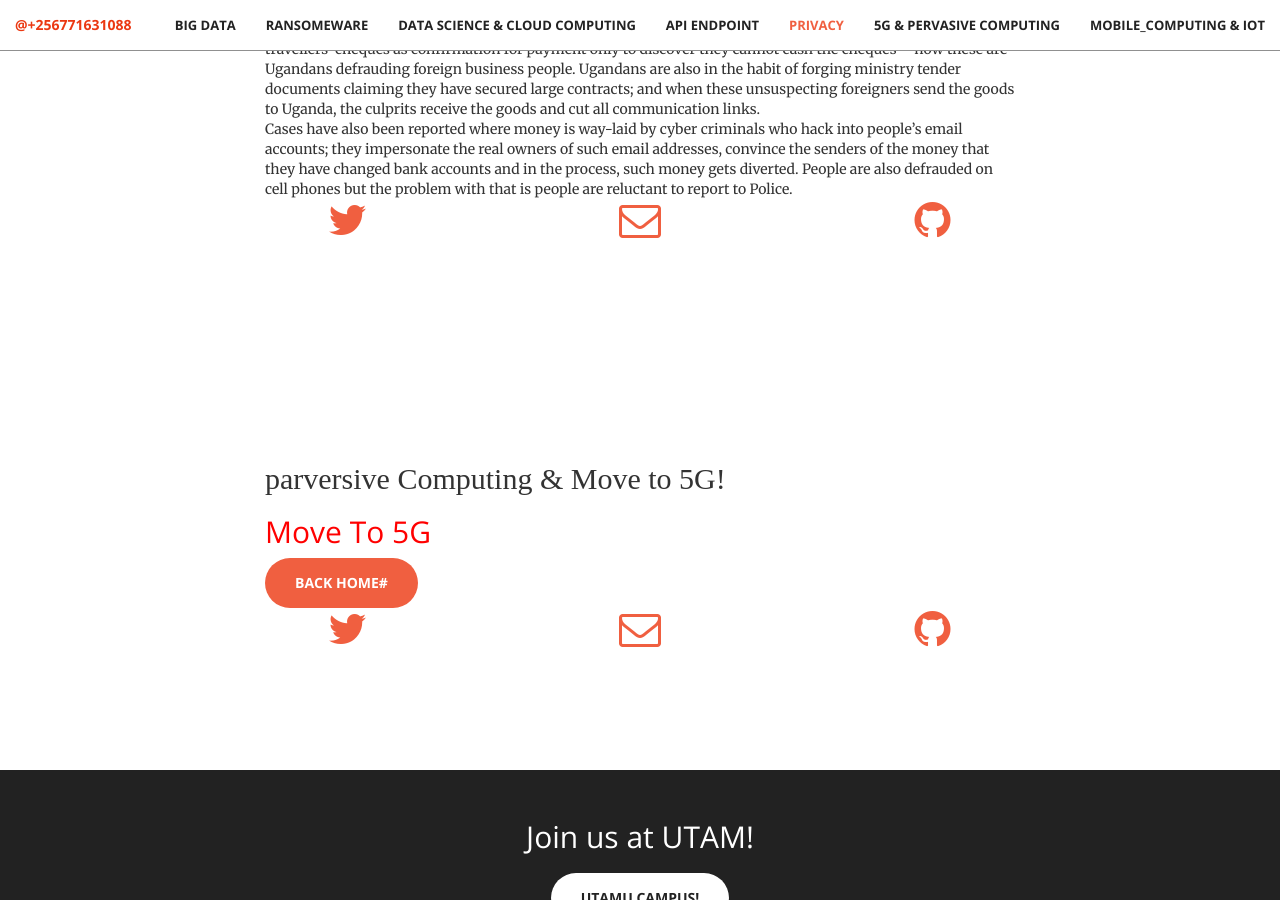
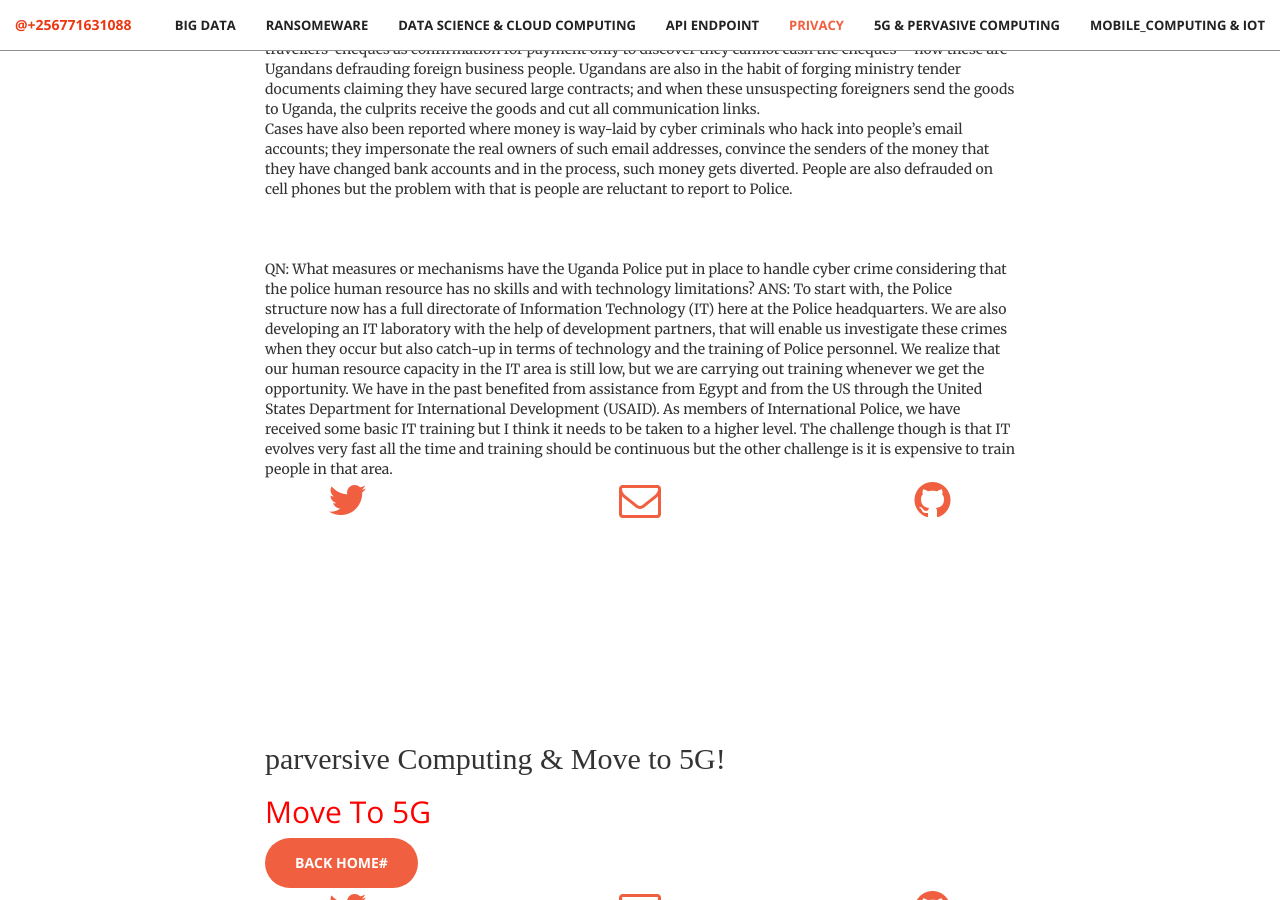
Before and after one commit to deromatic/deromatic.github.io, a Jekyll site: the page built from index.html, in a window 1280 px wide and 900 px high, scrolled down 7628 px. Built offline with Jekyll 4.4.1, drawn with Linux system fonts in a browser that asks for light colours.

Commit message:
Update privacy.html

```diff
--- a/_includes/privacy.html
+++ b/_includes/privacy.html
@@ -56,6 +56,12 @@ Computer crime, cyber crime, hi-tech crime or electronic crime generally refers
 for payment only to discover they cannot cash the cheques – now these are Ugandans defrauding foreign business people.
 Ugandans are also in the habit of forging ministry tender documents claiming they have secured large contracts; and when these unsuspecting foreigners send the goods to Uganda, the culprits receive the goods and cut all communication links.<br> Cases have also been reported where money is way-laid by cyber criminals who hack into people’s email accounts; they impersonate the real owners of such email addresses, convince the senders of the money that they have changed bank accounts and in the process, such money gets diverted. People are also defrauded on cell phones but the problem with that is people are reluctant to report to Police.
 
+                <br><br>                <br><br>
+                QN: What measures or mechanisms have the Uganda Police put in place to handle cyber crime considering that the police human resource has no skills and with technology limitations?
+ANS: To start with, the Police structure now has a full directorate of Information Technology (IT) here at the Police headquarters. We are also developing an IT laboratory with the help of development partners, that will enable us investigate these crimes when they occur but also catch-up in terms of technology and the training of Police personnel. We realize that our human resource capacity in the IT area is still low, but we are carrying out training whenever we get the opportunity.
+We have in the past benefited from assistance from Egypt and from the US through the United States Department for International Development (USAID). As members of International Police,
+we have received some basic IT training but I think it needs to be taken to a higher level. The   challenge though is that IT evolves very fast all the time and training should be continuous but the other challenge is it is expensive to train people in that area.
+
 
             </div>
         <div class="col-lg-2 col-lg-offset-2 text-center">
```
